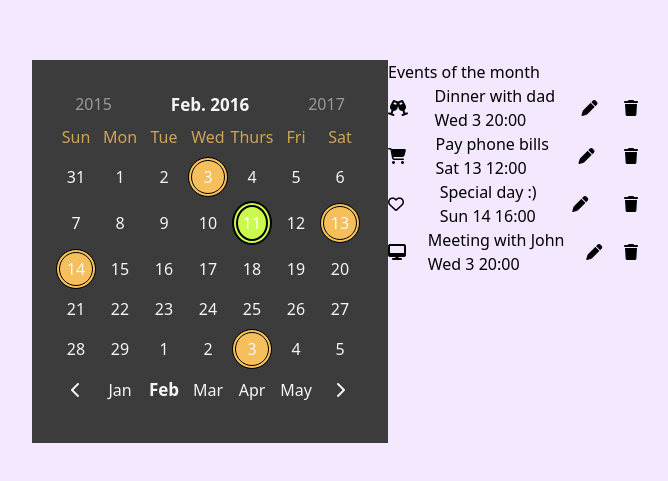
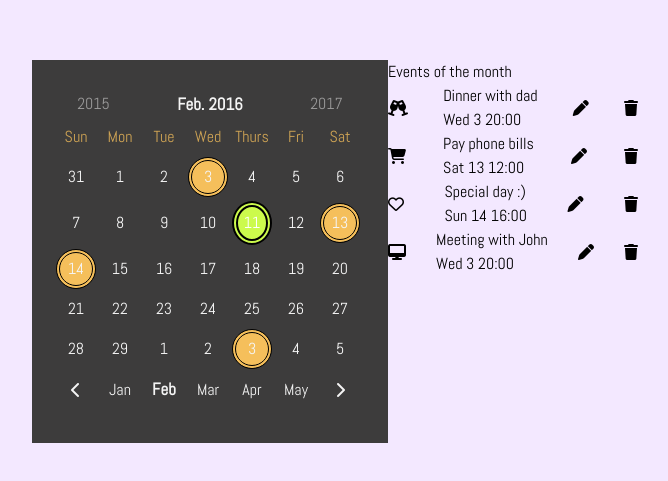
Before and after one commit to MuthoniMN/frontend-challenges, a plain HTML site: page day7/index.html in a window 1280 px wide. Shown: the part 149-630 px from the top of the page, without its empty margins (305-973 px from the left). Drawn offline with nearby package versions, Linux system fonts and the light colour scheme.

Commit message:
adding the fonts

```diff
--- a/day7/index.html
+++ b/day7/index.html
@@ -6,6 +6,10 @@
 
     <script src="https://cdn.tailwindcss.com"></script>
     <script src="https://kit.fontawesome.com/0acc85d45b.js" crossorigin="anonymous"></script>
+
+    <link rel="preconnect" href="https://fonts.googleapis.com">
+    <link rel="preconnect" href="https://fonts.gstatic.com" crossorigin>
+    <link href="https://fonts.googleapis.com/css2?family=Abel&display=swap" rel="stylesheet">
 
     <link rel="stylesheet" href="style.css">
 </head>
--- a/day7/style.css
+++ b/day7/style.css
@@ -1,3 +1,6 @@
+*{
+    font-family: 'Abel', sans-serif;
+}
 .flexbox{
     display: flex;
 }
```
